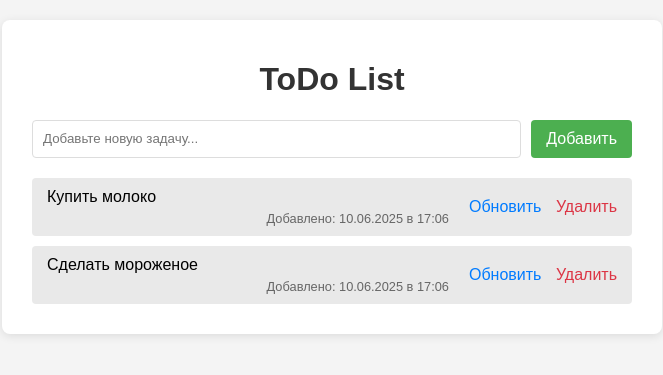
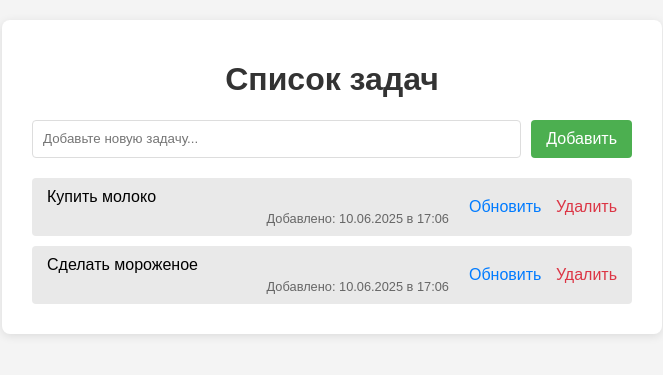
Before and after one commit to anastasia-anufrikova/To-Do-List, a Flask app: page / in a window 1280 px wide. Shown: the top 375 px of the page, without its empty margins (308-971 px from the left). Run offline with Flask 3, Linux system fonts and the light colour scheme.

Commit message:
Update index.html

```diff
--- a/templates/index.html
+++ b/templates/index.html
@@ -3,7 +3,7 @@
 <head>
     <meta charset="UTF-8">
     <meta name="viewport" content="width=device-width, initial-scale=1.0">
-    <title>My ToDo App</title>
+    <title>Список дел</title>
     <style>
         body {
             font-family: Arial, sans-serif;
@@ -95,7 +95,7 @@
 </head>
 <body>
     <div class="container">
-        <h1>ToDo List</h1>
+        <h1>Список задач</h1>
 
         <div class="task-form">
             <form action="{{ url_for('index') }}" method="POST" style="width: 100%; display: flex;">
```
